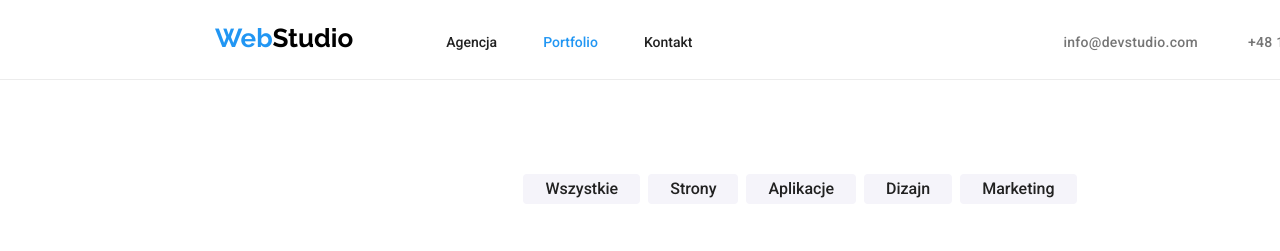
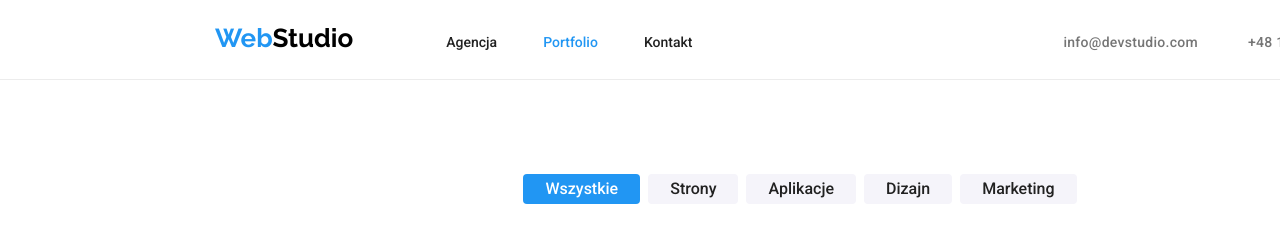
Before and after one commit to WojciechDutkiewicz/WojciechDutkiewicz-goit-markup-hw-03, a plain HTML site: page portfolio.html in a window 1280 px wide. In both pictures the pointer is over the button "Wszystkie". Shown: the top 251 px of the page. Drawn offline with nearby package versions, Linux system fonts and the light colour scheme.

Commit message:
myślinik

```diff
--- a/css/styles.css
+++ b/css/styles.css
@@ -265,8 +265,8 @@ button {
   gap: 8px;
   margin-bottom: 50px;
 }
-.buttonnext:hover,
-.buttonnext:focus {
+.button-next:hover,
+.button-next:focus {
   color: var(--fifhtcolor);
   background-color: var(--fourthcolor);
   cursor: pointer;
```
